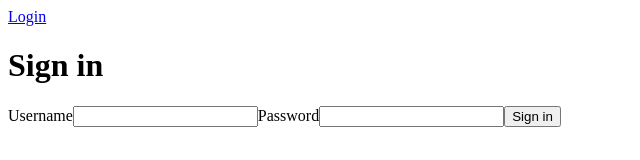
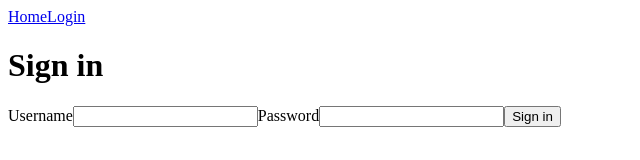
Before and after one commit to FranciscoResendes/book-catalog, an Angular app in the folder frontend/: page /login in a window 1280 px wide. Shown: the top 160 px of the page, without its empty margins (0-640 px from the left). Built offline with nearby package versions, Linux system fonts and the light colour scheme.

Commit message:
added path for home page

```diff
--- a/frontend/src/app/app-routing.module.ts
+++ b/frontend/src/app/app-routing.module.ts
@@ -1,10 +1,11 @@
 import { NgModule } from '@angular/core';
 import { RouterModule, Routes } from '@angular/router';
 import { LoginComponent } from './login/login.component';
+import { MainComponent } from './main/main.component';
 
 const routes: Routes = [
   {path: 'login', component: LoginComponent},
-
+  {path: '', component: MainComponent}
 ];
 
 @NgModule({
--- a/frontend/src/app/app.component.html
+++ b/frontend/src/app/app.component.html
@@ -1,4 +1,5 @@
 <nav>
+  <a routerLink="/">Home</a>
   <a routerLink="/login">Login</a>
 </nav>
 <router-outlet></router-outlet>
```
